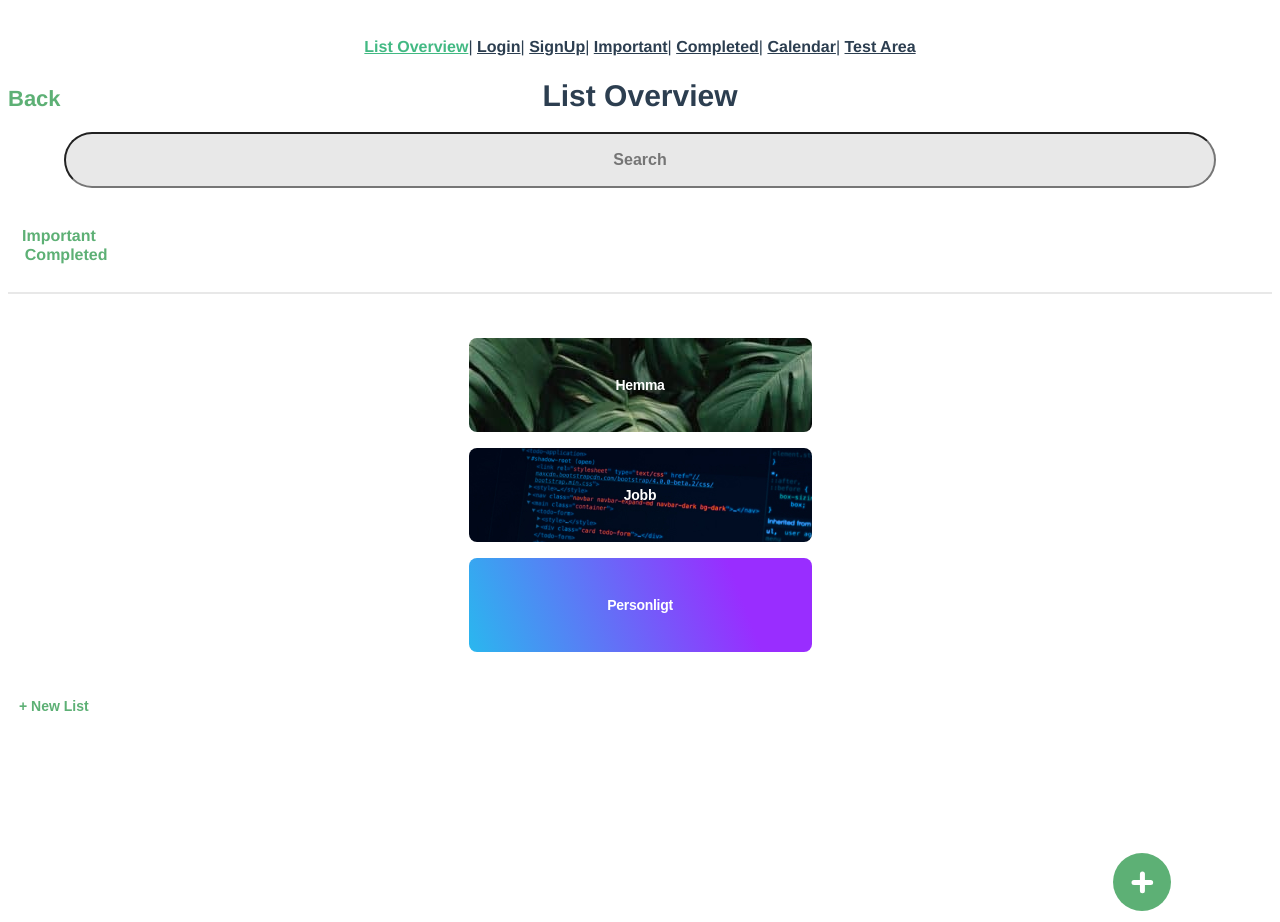
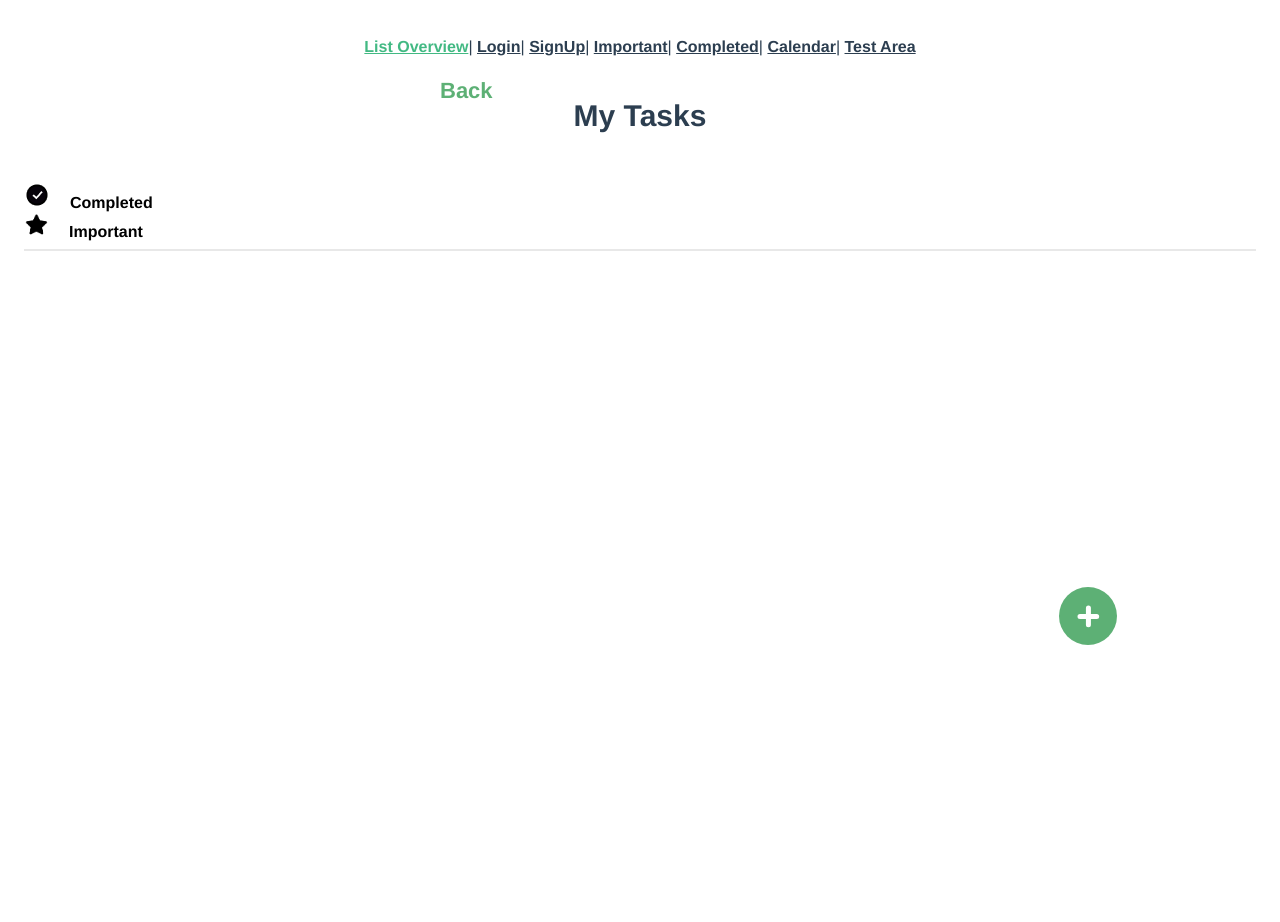
Before and after one commit to felix-tjernberg/plamera, a Vue app: page /#/ in a window 1280 px wide. After the commit the page ends 800 px from the top, so only its background shows below. Built offline with nearby package versions, Linux system fonts and the light colour scheme.

Commit message:
cleaning

```diff
--- a/src/components/AddList.vue
+++ b/src/components/AddList.vue
@@ -25,6 +25,7 @@
         class="signinbutton"
         @click="$store.commit('addString', info)"
         style="margin-top: 30vh;"
+        id="save"
       >
         Add List
       </button>
@@ -82,8 +83,8 @@
     position: absolute;
     width: 90vw;
     height: 60vh;
-    margin-left: 3vw;
-    margin-top: -40vh;
+    margin-left: 0vw;
+    margin-top: -60vh;
     border-radius: 3%;
     box-shadow: 0px 0px 100px 1000px rgba(0, 0, 0, 0.5);
   }
@@ -92,11 +93,9 @@
   }
 
   #save {
-    position: absolute;
     margin-top: 40vh;
     width: 80vw;
     height: 7vh;
-    margin-left: -20vh;
   }
   #list {
     position: absolute;
--- a/src/main.js
+++ b/src/main.js
@@ -5,13 +5,7 @@ import './registerServiceWorker'
 import router from './router'
 import store from './store'
 
-import { library } from '@fortawesome/fontawesome-svg-core'
-import { faStar, faCheckCircle } from '@fortawesome/free-solid-svg-icons'
-import { FontAwesomeIcon } from '@fortawesome/vue-fontawesome'
-
-library.add(faStar, faCheckCircle)
-
-Vue.component('font-awesome-icon', FontAwesomeIcon)
+Vue.component()
 
 import './main.css'
 
--- a/src/views/ListOverview.vue
+++ b/src/views/ListOverview.vue
@@ -1,70 +1,43 @@
 <template>
+  <div class="container">
+    <div class="head">
+      <router-link to="/" id="back">Back</router-link>
+      <h1>My Tasks</h1>
+    </div>
+    <div id="defaultLists">
       <div>
-    <div class="hello">
-      <div id="navbar">
-        <router-link to="/" id="back">Back</router-link>
-
-        <h1 id="header">List Overview</h1>
-        <p id="filter">Filter</p>
+        <img src="@/assets/Task-Completed-Icon.png" alt="" /><a
+          href="/Completed"
+          id="completed"
+          >Completed</a
+        >
       </div>
 
-      <input type="field" placeholder="Search" id="SearchBar" />
       <div>
-        <p id="important"><strong> Important</strong></p>
+        <img src="@/assets/Star-Icon.png" alt="" id="star" /><a
+          href="/important"
+          id="important"
+          >Important</a
+        >
       </div>
-
-      <p id="completed"><strong>Completed</strong></p>
     </div>
-
     <hr />
-    <!--Button for cathegories-->
-    <div class="container">
-      <input
-        type="submit"
-        value="Hemma"
-        :style="cssProps"
-        class="categorybutton"
-        @click="goToList('Hemma')"
-      />
-
-      <input
-        type="submit"
-        value="Jobb"
-        :style="cssProp"
-        class="categorybutton"
-        @click="goToList('Jobb')"
-      />
-      <input
-        type="submit"
-        :style="{
-          background:
-            'linear-gradient(249.63deg, #992DFF 22.39%, #0CDCEA 120.67%)'
-        }"
-        value="Personligt"
-        class="categorybutton"
-        @click="goToList('Personligt')"
-      />
-    </div>
-    <input
-      type="submit"
-      value="+ New List"
-      class="newlistbutton"
-      @click="goToListOverviewempty()"
-    />
-
+    <div class="listContainer">
       <ul>
         <li v-for="data in this.$store.state.someArray" :key="data">
           {{ data }}
         </li>
       </ul>
+
+      <AddTaskButton
+        id="Button"
+        v-on:openAddTaskOverlay="taskOverlay = !taskOverlay"
+      ></AddTaskButton>
       <AddList
         v-if="taskOverlay"
         v-on:openAddTaskOverlay="taskOverlay = !taskOverlay"
       ></AddList>
-    <AddTaskButton
-      id="Button"
-      v-on:openAddTaskOverlay="taskOverlay = !taskOverlay"
-    ></AddTaskButton>
+    </div>
   </div>
 </template>
 
@@ -78,28 +51,14 @@
     },
     data: function() {
       return {
-        //isActive: false, <h1 v-if="isActive">Hemma/Jobb/Personligt</h1>@click="isActive = !isActive"
-        taskOverlay: false,
-        cssProps: {
-          backgroundImage: `url(${require('@/assets/monstera.jpg')})`
-        },
-        cssProp: {
-          backgroundImage: `url(${require('@/assets/code1.jpg')})`
-        }
+        taskOverlay: false
       }
     },
-    methods: {
-      goToList(listName) {
-        this.$router.push('/list/' + listName)
-      }
-    }
+    methods: {}
   }
 </script>
 
 <style>
-  * {
-    box-sizing: border-box;
-  }
   body {
     font-family: -apple-system, BlinkMacSystemFont, 'Segoe UI', Roboto, Oxygen,
       Ubuntu, Cantarell, 'Open Sans', 'Helvetica Neue', sans-serif;
@@ -121,141 +80,53 @@
     font-size: 30px;
     line-height: 36px;
   }
-  .icon {
-    display: flex;
-    color: #000;
+
+  textarea:focus,
+  input:focus {
+    outline: none;
+  }
+  #Button {
+    margin-top: 40vh;
+    margin-left: 70vw;
   }
 
-  .btn-back {
-    display: flex;
-    background-color: #fff;
-    border: none;
-    cursor: pointer;
-    margin: 5px;
-    color: #5db075;
-    font-style: normal;
-    font-weight: 600;
-    font-size: 16px;
-    line-height: 19px;
-  }
-  /* Add padding to containers */
-  .container {
-    display: flex;
-    flex-direction: column;
-    flex-wrap: wrap;
-    justify-content: center;
-    align-content: center;
-    align-items: center;
-    padding: 16px;
-    background-color: #fff;
-  }
-  /* Set a style for the submit button */
-  .categorybutton {
-    background-color: #e8e8e8;
-    color: #fff;
-    padding: 16px 32px;
-    margin: 8px;
-    border: none;
-    cursor: pointer;
-    width: 100%;
-    border-radius: 8px;
-    height: 94px;
-    width: 343px;
-    letter-spacing: -0.02em;
-    font-style: bold;
-    top: 0px;
-    left: 26px;
-    line-height: 19px;
-  }
-  input[type='submit'] {
-    font-style: normal;
-    font-weight: 600;
-    font-size: 14px;
-    text-align: left;
-    line-height: 19px;
-  }
-  .container {
-    display: flex;
-    background-color: #fff;
-    border: none;
-    cursor: pointer;
-    margin: 20px;
-  }
-  .newlistbutton {
-    display: flex;
-    background-color: #fff;
-    border: none;
-    cursor: pointer;
-    margin: 5px;
-    color: #5db075;
-  }
-  #Button {
-    margin-top: 15vh;
-    margin-left: 78.5vw;
-  }
-  #header {
-    text-align: center;
-    margin: 0;
-    align-self: center;
-  }
-  #completed {
-    background-repeat: no-repeat;
-    background-position-x: 58vw;
-    background-position-y: 1.3vh;
-    background-size: 40vh;
-    padding: 2.1vh;
-    height: 6vh;
-    display: flex;
-    background-size: 4vh;
-    margin-top: -6vh;
-    font-size: 16px;
-    padding-right: 23px;
-  }
-  #filter {
-    margin: 0%;
-    text-decoration: none;
-    color: #fff;
-    font-weight: bold;
-    display: flex;
-    font-size: 22px;
-    align-self: center;
-  }
   #back {
     text-decoration: none;
     color: #5db075;
     font-weight: bold;
-    display: flex;
+    position: absolute;
+    margin-left: -25vh;
+    margin-top: -3vh;
     font-size: 22px;
-    align-self: center;
   }
-  #navbar {
-    display: flex;
 
-    justify-content: space-between;
-  }
-  #SearchBar {
-    margin-top: 20px;
-    border-radius: 30px;
-    width: 90vw;
-    height: 7vh;
-    background-color: #e8e8e8;
-    text-align: center;
+  #completed {
+    color: black;
     font-size: 16px;
-    font-weight: bold;
+    font-weight: 600;
+    font-style: normal;
+    text-decoration: none;
+    padding: 20px;
   }
   #important {
-    background-repeat: no-repeat;
-    background-position-x: 58vw;
-    background-position-y: 1.3vh;
-    background-size: 40vh;
-    padding: 14px;
-    height: 6vh;
+    color: black;
+    font-size: 16px;
+    font-weight: 600;
+    font-style: normal;
+    text-decoration: none;
+    padding: 20px;
+  }
+  #defaultLists {
     display: flex;
-    background-size: 4vh;
-    margin-top: 3vh;
-    font-size: 16px;
-    padding-right: 23px;
+    flex-direction: column;
+    align-items: flex-start;
+    margin-top: 10vh;
   }
+  #star {
+    width: 25px;
+    height: 25px;
+  }
+
   /* ----------- iPhone 6+, 7+ and 8+ ----------- */
   /* Portrait and Landscape */
   @media only screen and (min-device-width: 414px) and (max-device-width: 736px) and (-webkit-min-device-pixel-ratio: 3) {
```
Lines whose indentation alone changed are shown as unchanged.
